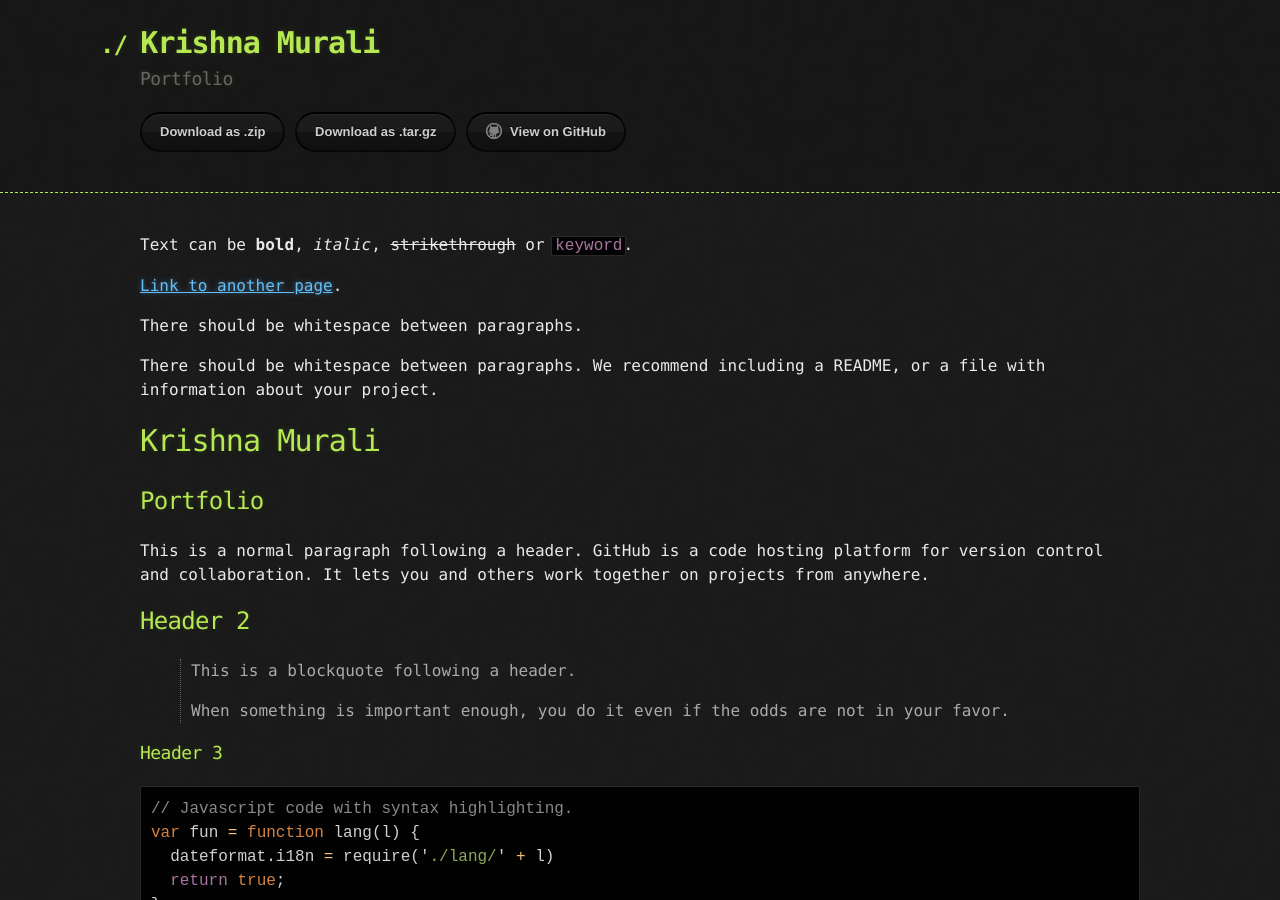
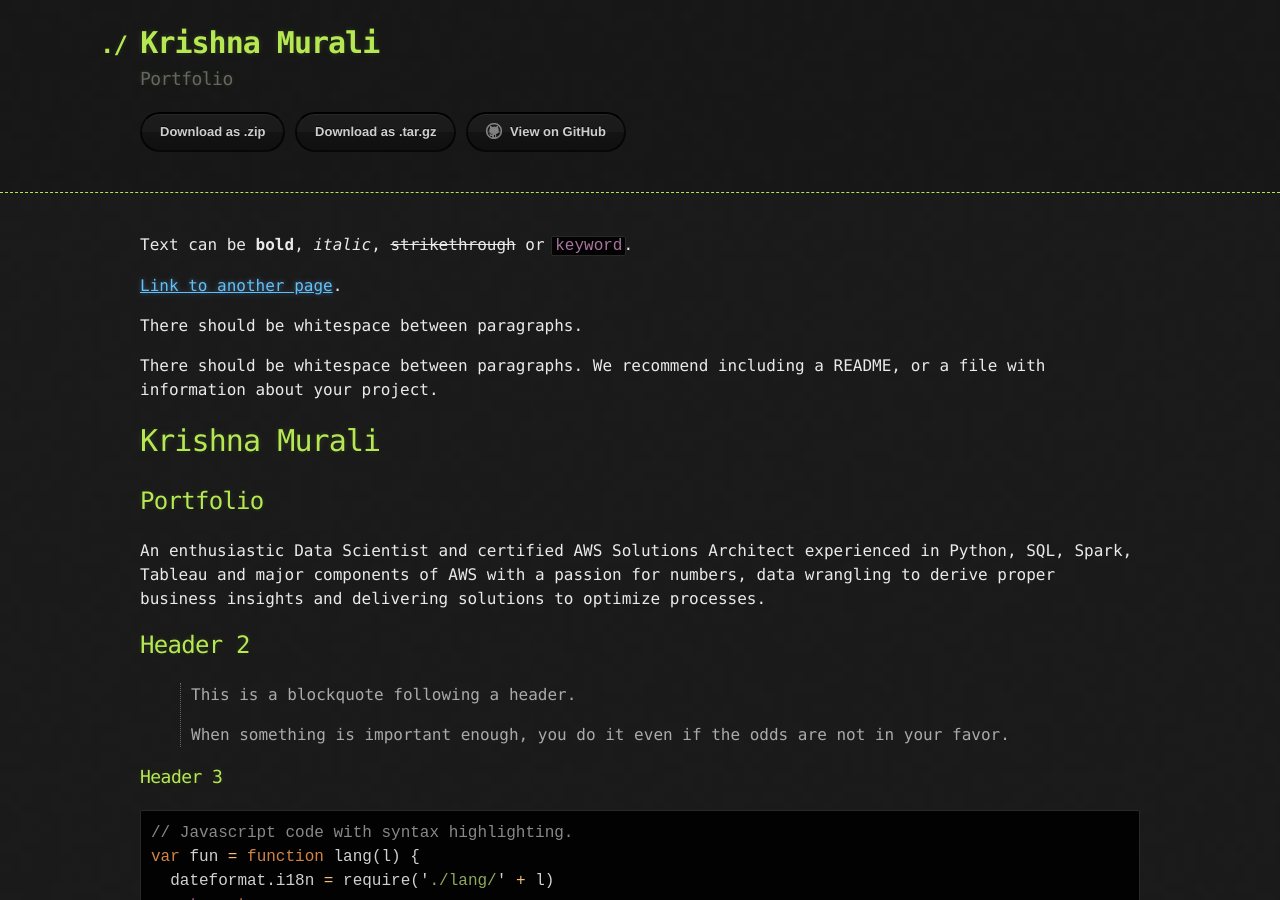
Before and after one commit to KrishnaMurali177/KrishnaMurali177.github.io, a Jekyll site: the page built from index.md, in a window 1280 px wide and 900 px high. Built offline with Jekyll 4.4.1, drawn with Linux system fonts in a browser that asks for light colours.

Commit message:
Update index.md

```diff
--- a/index.md
+++ b/index.md
@@ -13,7 +13,7 @@ There should be whitespace between paragraphs. We recommend including a README,
 # Krishna Murali
 ## Portfolio
 
-This is a normal paragraph following a header. GitHub is a code hosting platform for version control and collaboration. It lets you and others work together on projects from anywhere.
+An enthusiastic Data Scientist and certified AWS Solutions Architect experienced in Python, SQL, Spark, Tableau and major components of AWS with a passion for numbers, data wrangling to derive proper business insights and delivering solutions to optimize processes.
 
 ## Header 2
 
```
